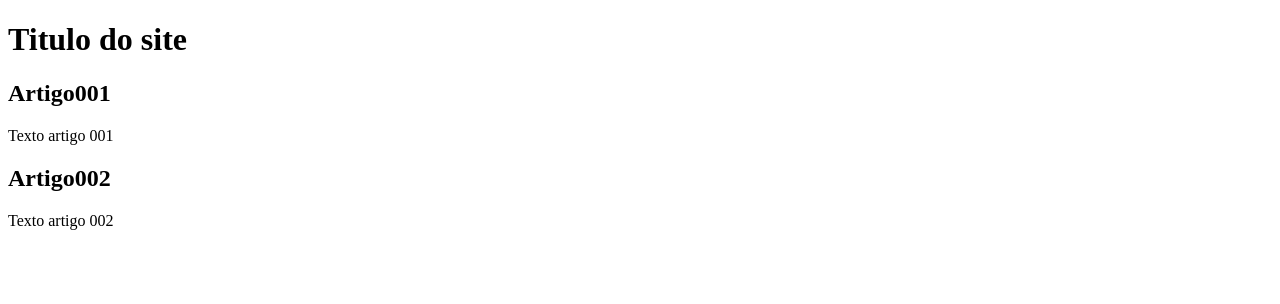
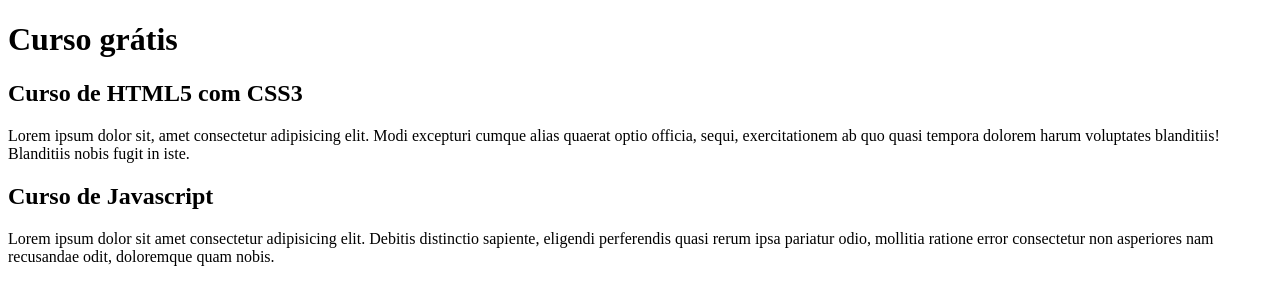
Before and after one commit to andresansil/projeto-site, a plain HTML site: page index.html in a window 1280 px wide. Drawn offline with Linux system fonts and the light colour scheme.

Commit message:
Update index.html
comecei a escrever o conteúdo.

```diff
--- a/index.html
+++ b/index.html
@@ -9,15 +9,23 @@
 <body>
     <main>
         <header>
-            <h1>Titulo do site</h1>
+            <h1>Curso grátis</h1>
         </header>
         <article>
-            <h2>Artigo001</h2>
-            <p>Texto artigo 001</p>
+            <h2>Curso de HTML5 com CSS3</h2>
+            <p>Lorem ipsum dolor sit, amet consectetur adipisicing elit.
+                 Modi excepturi cumque alias quaerat optio officia, sequi,
+                 exercitationem ab quo quasi tempora dolorem harum voluptates
+                 blanditiis! Blanditiis nobis fugit in iste.
+            </p>
         </article>
         <article>
-            <h2>Artigo002</h2>
-            <p>Texto artigo 002</p>
+            <h2>Curso de Javascript</h2>
+            <p>Lorem ipsum dolor sit amet consectetur adipisicing elit.
+                Debitis distinctio sapiente, eligendi perferendis quasi
+                rerum ipsa pariatur odio, mollitia ratione error consectetur
+                non asperiores nam recusandae odit, doloremque quam nobis.
+            </p>
         </article>
     </main>
 </body>
```
